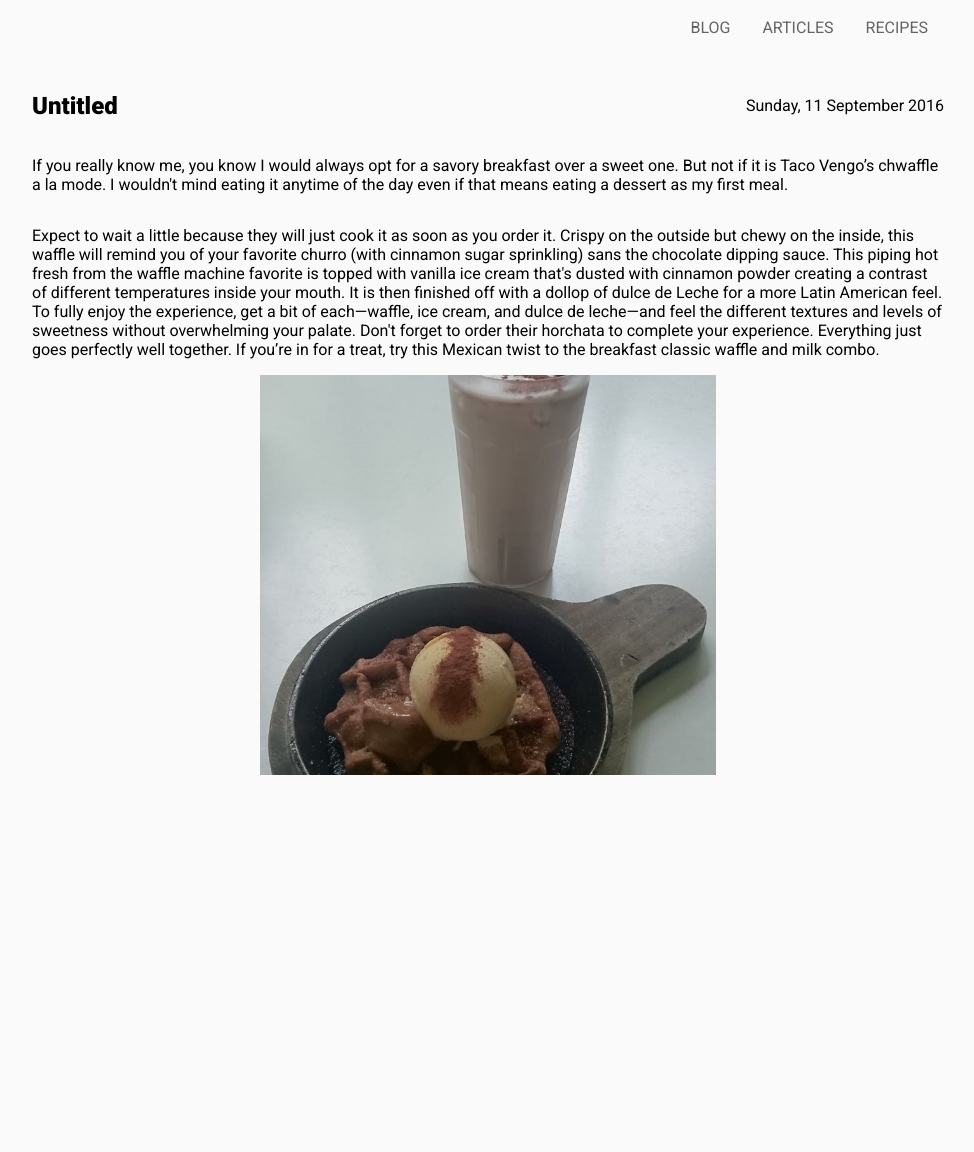
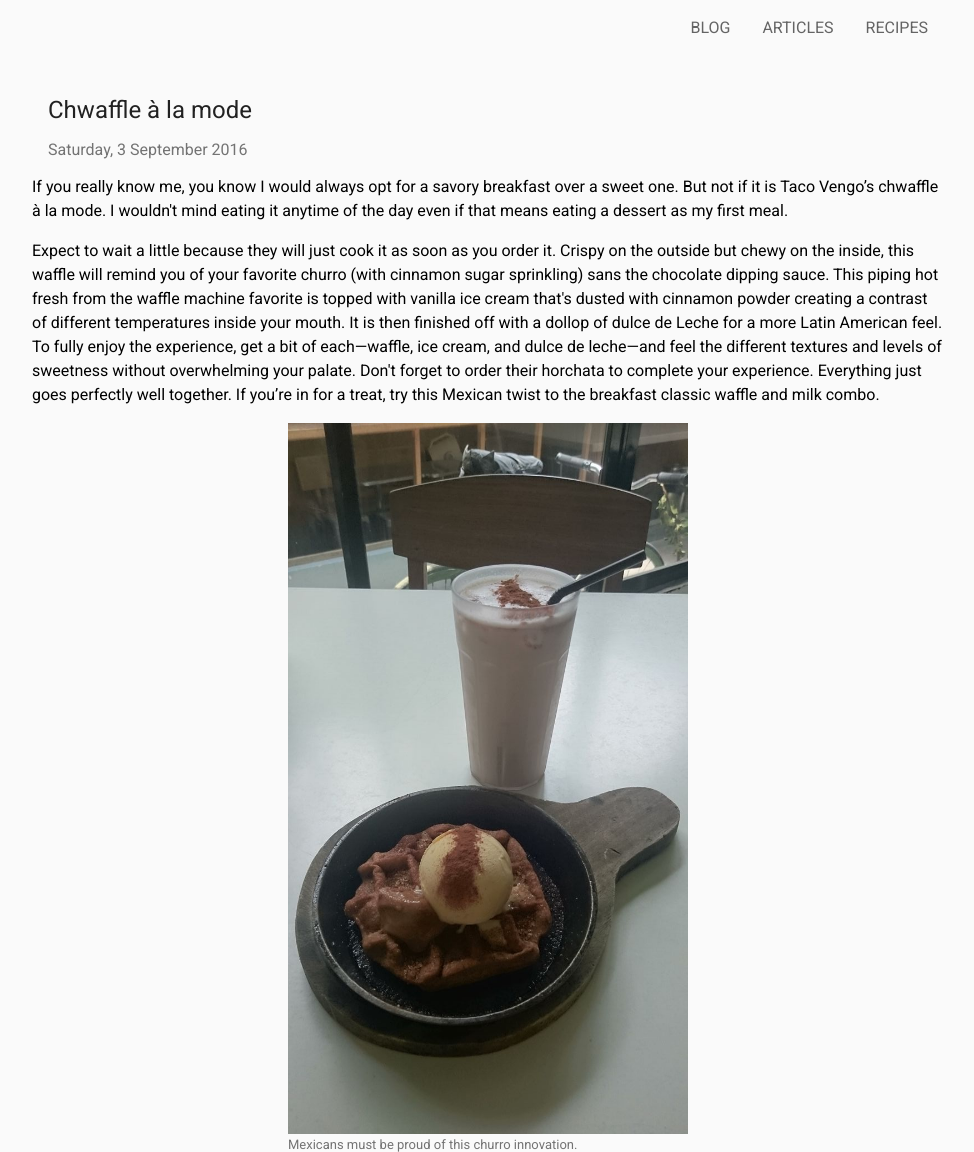
Before and after one commit to yllaine/yllaine.github.io, a Jekyll site: the page built from _posts/2016-09-03-chwaffle-agrave-la-mode.html, in a window 1280 px wide. Shown: the whole page, without its empty margins (152-1126 px from the left). Built offline with Jekyll 4.4.1, drawn with Linux system fonts in a browser that asks for light colours; before the commit the page ends 900 px from its top, so only the background shows below that.

Commit message:
Did more stuff

```diff
--- /dev/null
+++ b/_includes/figure.html
@@ -0,0 +1,7 @@
+{% capture imagePath %}{{ page.date | date: "%Y-%m-%d" }}-{{ page.title | slugify }}/{{ include.name }}{% endcapture %}
+<figure {% if include.class %} class="{{ include.class }}" {% endif %}>
+  <img src="/assets/posts/{{ imagePath }}" {% if include.alt %} alt="{{ include.alt }}" {% endif %} {% if include.width %} width="{{ include.width }}" {% endif %}/>
+  {% if include.caption %}
+    <figcaption>{{ include.caption }}</figcaption>
+  {% endif %}
+</figure>
--- a/_includes/image.html
+++ /dev/null
@@ -1,9 +0,0 @@
-{% capture imagePath %}{{ page.date | date: "%Y-%m-%d" }}-{{ page.title | slugify }}/{{ include.name }}{% endcapture %}
-{% if include.caption %}
-<figure>
-  <img {% if include.class %} class="{{ include.class }}" {% endif %} src="/assets/posts/{{ imagePath }}" {% if include.alt %} alt="{{ include.alt }}" {% endif %} {% if include.width %} width="{{ include.width }}" {% endif %}/>
-  <figcaption>{{ include.caption }}</figcaption>
-</figure>
-{% else %}
-<img {% if include.class %} class="{{ include.class }}" {% endif %} src="/assets/posts/{{ imagePath }}" {% if include.alt %} alt="{{ include.alt }}" {% endif %} {% if include.width %} width="{{ include.width }}" {% endif %}/>
-{% endif %}
--- a/_layouts/post.html
+++ b/_layouts/post.html
@@ -3,11 +3,13 @@
 <body>
   {% include header.html %}
 
-  <div class="wrap">
-    <h2>{{ page.title }}</h2>
-    <p>{{ page.date | date: "%A, %-d %B %Y" }}</p>
+  <article class="post">
+    <h1>{{ page.title }}</h1>
+
+    <time>{{ page.date | date: "%A, %-d %B %Y" }}</time>
+
     {{ content }}
-  </div>
+  </article>
 
   {% include footer.html %}
 
--- a/_posts/2016-09-11-untitled.html
+++ b/_posts/2016-09-03-chwaffle-agrave-la-mode.html
@@ -1,8 +1,10 @@
 ---
 layout: post
-title: Untitled
-image: /assets/posts/2016-09-11-untitled/food1.jpg
+title: Chwaffle &agrave; la mode
+image: /assets/posts/2016-09-03-chwaffle-agrave-la-mode/food1.jpg
 ---
-<p>If you really know me, you know I would always opt for a savory breakfast over a sweet one. But not if it is Taco Vengo’s chwaffle a la mode. I wouldn't mind eating it anytime of the day even if that means eating a dessert as my first meal.</p>
+<p>If you really know me, you know I would always opt for a savory breakfast over a sweet one. But not if it is Taco Vengo’s chwaffle &agrave; la mode. I wouldn't mind eating it anytime of the day even if that means eating a dessert as my first meal.</p>
+
 <p>Expect to wait a little because they will just cook it as soon as you order it. Crispy on the outside but chewy on the inside, this waffle will remind you of your favorite churro (with cinnamon sugar sprinkling) sans the chocolate dipping sauce. This piping hot fresh from the waffle machine favorite is topped with vanilla ice cream that's dusted with cinnamon powder creating a contrast of different temperatures inside your mouth. It is then finished off with a dollop of dulce de Leche for a more Latin American feel. To fully enjoy the experience, get a bit of each&mdash;waffle, ice cream, and dulce de leche&mdash;and feel the different textures and levels of sweetness without overwhelming your palate. Don't forget to order their horchata to complete your experience. Everything just goes perfectly well together. If you’re in for a treat, try this Mexican twist to the breakfast classic waffle and milk combo.</p>
-{% include image.html class="portrait" name="food1.jpg" %}
+
+{% include figure.html class="portrait" name="food1.jpg" alt="Chwaffle &agrave; la mode and horchata" caption="Mexicans must be proud of this churro innovation." %}
--- a/assets/css/styles.scss
+++ b/assets/css/styles.scss
@@ -230,11 +230,11 @@ nav {
 }
 
 .card {
-  $card_width: 400px;
+  $width: 400px;
 
-  width: $card_width;
+  width: $width;
   background: white;
-  border-radius: 2px;
+  //border-radius: 2px;
   border: 1px solid #E0E0E0;
 
   a {
@@ -248,12 +248,12 @@ nav {
     img {
       display: block;
       width: 100%;
-      height: $card_width * (9/16);
+      height: $width * (9/16);
 
       object-fit: cover;
     }
 
-    h2 {
+    h1 {
       padding: 24px 16px 16px 16px;
       margin: 0;
 
@@ -273,15 +273,93 @@ nav {
   }
 }
 
-.portrait {
-  width: 50%;
-  height: 400px;
-  object-fit: cover;
-  margin: auto;
+.post {
+  @include responsive-ui();
+
+  margin-top: 16px;
+  margin-bottom: 16px;
+
+  h1 {
+    padding: 24px 16px 16px 16px;
+    margin: 0;
+
+    font-size: 24px;
+    font-weight: 400;
+    color: rgba(0, 0, 0, 0.87);
+  }
+
+  time {
+    padding: 0px 16px 16px 16px;
+    margin: 0;
+
+    font-size: 16px;
+    font-weight: 400;
+    color: rgba(0, 0, 0, 0.54);
+  }
+
+  p {
+    line-height: 1.5em;
+  }
+
+  figure {
+    margin: auto;
+  }
 }
 
-.landscape {
-  width: 100%;
-  height: 400px;
-  object-fit: cover;
+figure {
+  @mixin width() {
+    width: 100%;
+
+    @media(min-width: 600px) {
+      width: 400px;
+    }
+  }
+
+  @mixin height($ratio) {
+    height: 202.5px;
+
+    @media(min-width: 360px) {
+      height: 225px;
+    }
+
+    @media(min-width: 400px) {
+      height: 270px;
+    }
+
+    @media(min-width: 480px) {
+      height: 337.5;
+    }
+
+    @media(min-width: 600px) {
+      height: 400px * $ratio;
+    }
+  }
+
+  @include width();
+
+  &.portrait {
+    @include width();
+
+    font-size: 13px;
+    color: rgba(0, 0, 0, 0.54);
+
+    img {
+      @include width();
+      @include height(16/9);
+      object-fit: cover;
+    }
+  }
+
+  &.landscape {
+    @include width();
+
+    font-size: 13px;
+    color: rgba(0, 0, 0, 0.54);
+
+    img {
+      @include width();
+      @include height(9/16);
+      object-fit: cover;
+    }
+  }
 }
--- a/index.html
+++ b/index.html
@@ -6,7 +6,7 @@ title: Home
   <article class="card">
     <a href="{{ post.url }}">
       <img src="{{ post.image }}" ></img>
-      <h2>{{ post.title }}</h2>
+      <h1>{{ post.title }}</h1>
       <p>{{ post.date | date: "%a, %-d %b %Y" }}</p>
     </a>
   </article>
```
Also changed, not shown: assets/posts/2016-09-03-chwaffle-agrave-la-mode/food1.jpg (renamed from assets/posts/2016-09-11-untitled/food1.jpg), assets/posts/2016-09-03-chwaffle-agrave-la-mode/food2.jpg (renamed from assets/posts/2016-09-11-untitled/food2.jpg), assets/posts/2016-09-03-chwaffle-agrave-la-mode/food3.jpg (renamed from assets/posts/2016-09-11-untitled/food3.jpg), assets/posts/2016-09-03-chwaffle-agrave-la-mode/food4.jpg (renamed from assets/posts/2016-09-11-untitled/food4.jpg), assets/posts/2016-09-03-chwaffle-agrave-la-mode/food5.jpg (renamed from assets/posts/2016-09-11-untitled/food5.jpg).
